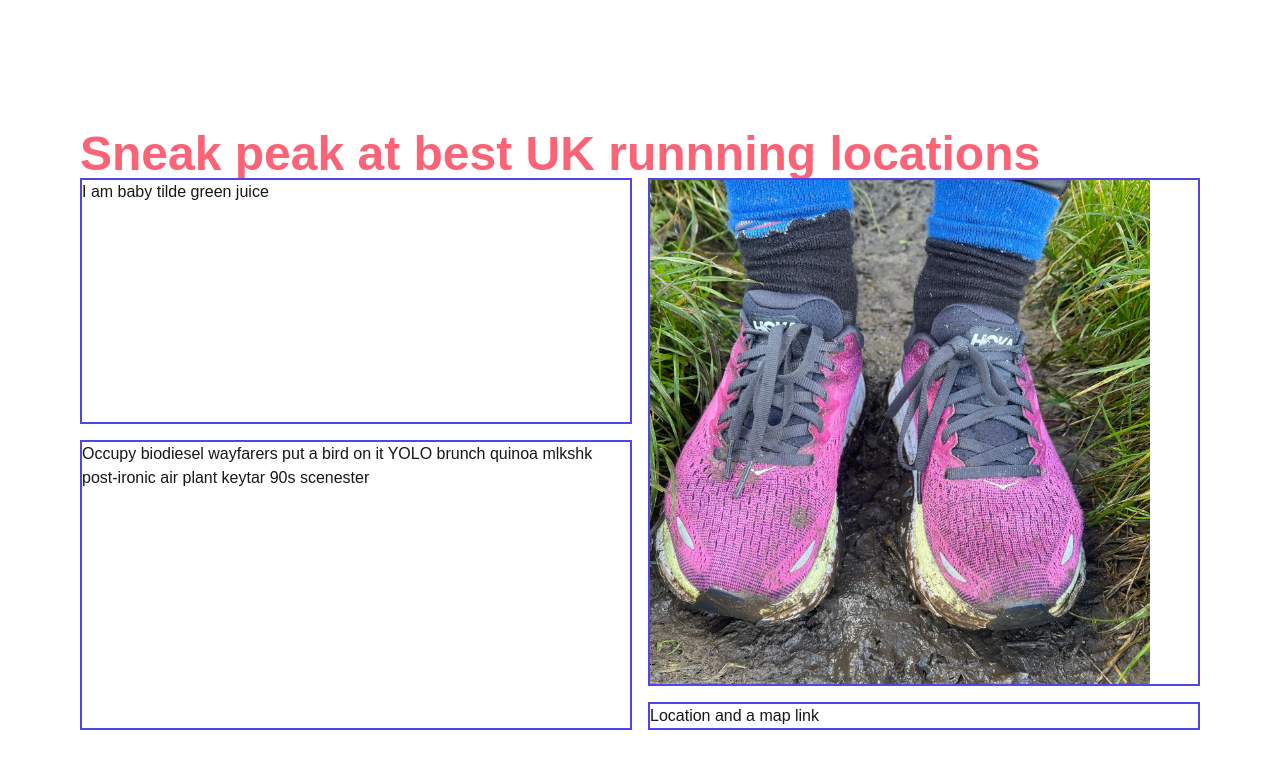
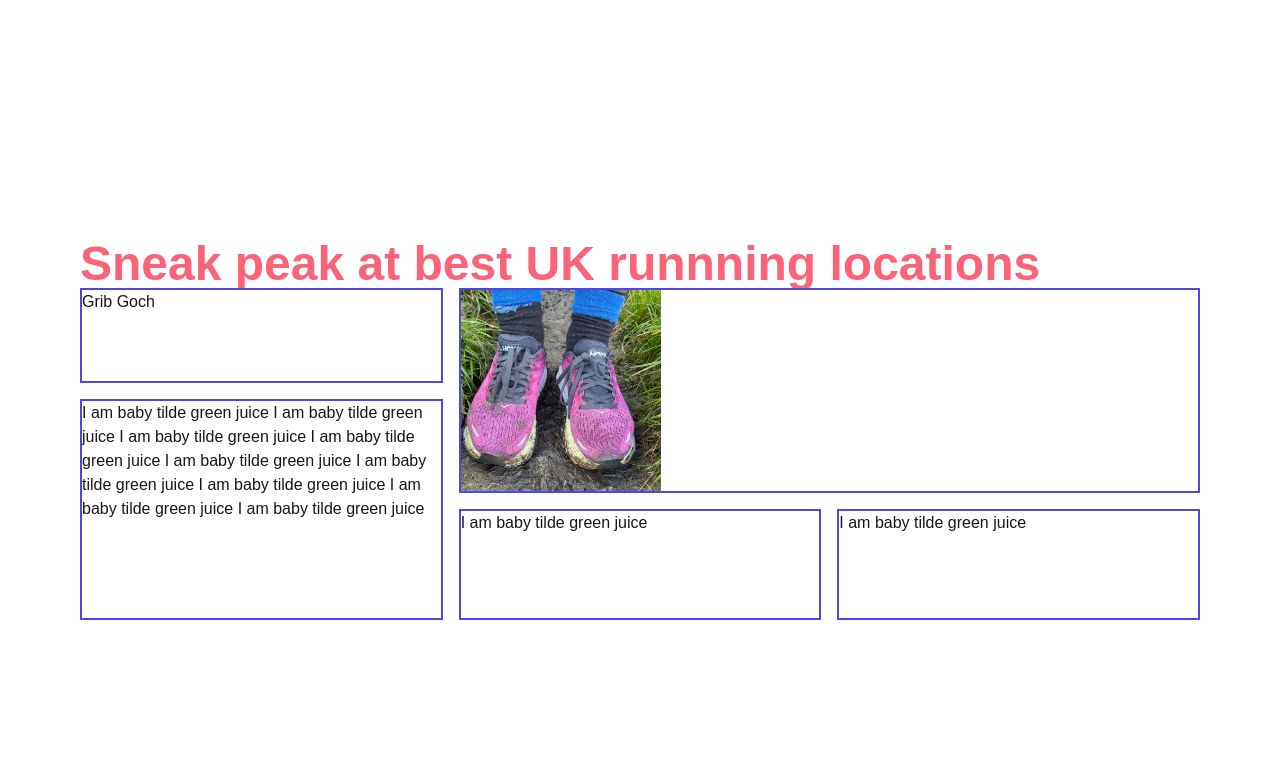
Before and after one commit to magdalenajadach/weather, a Next.js app: page / in a window 1280 px wide. Shown: the part 602-1370 px from the top of the page. Built offline with nearby package versions, Linux system fonts and the light colour scheme.

Commit message:
Card layout

```diff
--- a/src/components/Location/Location.tsx
+++ b/src/components/Location/Location.tsx
@@ -13,19 +13,21 @@ export default function Location() {
   return (
     <div>
       <h2 className="text-5xl text-bright-pink font-semibold">Sneak peak at best UK runnning locations</h2>
-      <div className="grid grid-cols-2 grid-rows-2 gap-4">
-          <div className="border-solid border-2 border-indigo-600">I am baby tilde green juice </div>
-          <div className="row-span-2 border-solid border-2 border-indigo-600">
-            <Image
-              src="/images/mud.jpg"
-              alt="Background"
-              width={500}
-              height={500}
-            />
-          </div>
-          <div className="row-span-2 border-solid border-2 border-indigo-600">Occupy biodiesel wayfarers put a bird on it YOLO brunch quinoa mlkshk post-ironic air plant keytar 90s scenester</div>
-          <div className="col-start-2 row-start-3 border-solid border-2 border-indigo-600">Location and a map link</div>
+      <div className="grid grid-cols-3 grid-rows-3 gap-4">
+        <div className="border-solid border-2 border-indigo-600">Grib Goch</div>
+        <div className="col-span-2 row-span-2 border-solid border-2 border-indigo-600">
+          <Image
+            src="/images/mud.jpg"
+            alt="Background"
+            width={200}
+            height={200}
+          />
+        </div>
+        <div className="row-span-3 row-start-2 border-solid border-2 border-indigo-600">I am baby tilde green juice I am baby tilde green juice I am baby tilde green juice I am baby tilde green juice I am baby tilde green juice I am baby tilde green juice I am baby tilde green juice I am baby tilde green juice I am baby tilde green juice </div>
+        <div className="row-span-2 col-start-2 row-start-3 border-solid border-2 border-indigo-600">I am baby tilde green juice </div>
+        <div className="row-span-2 col-start-3 row-start-3 border-solid border-2 border-indigo-600">I am baby tilde green juice </div>
       </div>
+
     </div>
   )
 }
```
